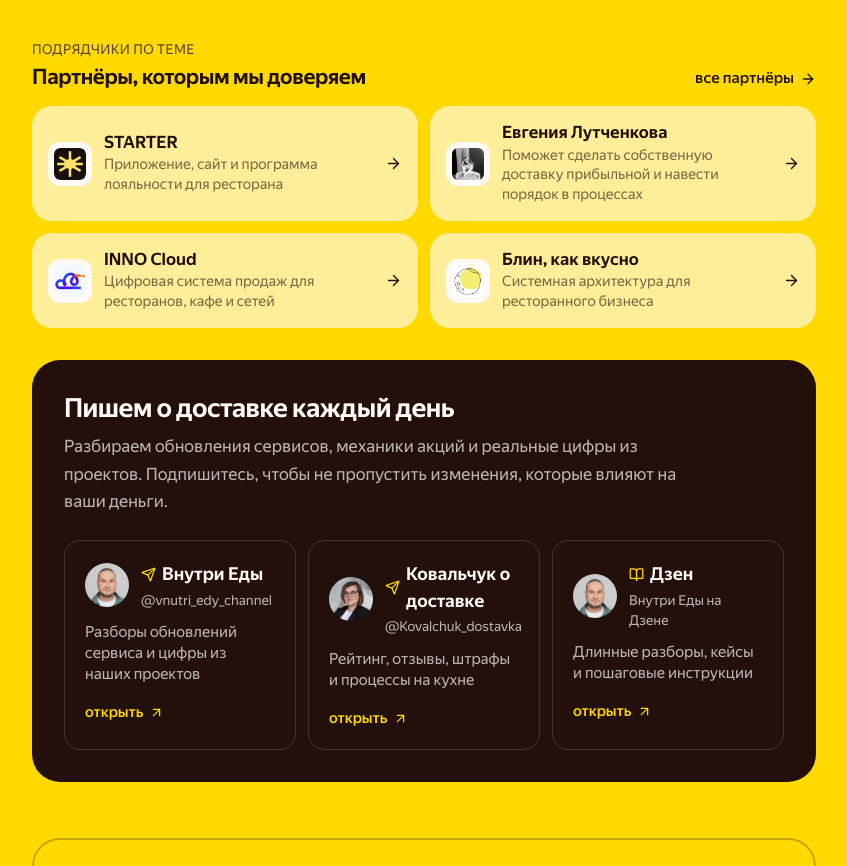
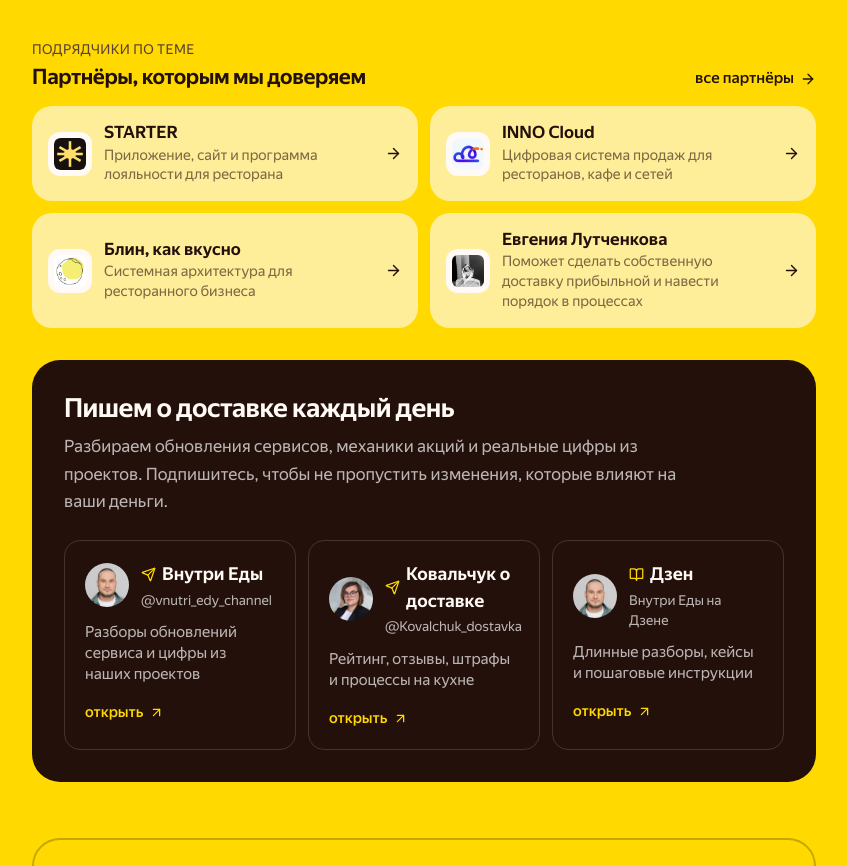
Before and after one commit to iamsitnikov-prog/food-delivery-site-10, a React (Vite) app: page /blog/kak-podklyuchit-restoran-k-yandex-ede in a window 1280 px wide. Shown: the part 6302-7168 px from the top of the page, without its empty margins (44-891 px from the left). Built offline with nearby package versions, Linux system fonts and the light colour scheme; no server answers.

Commit message:
Тематические подборки: ранее добавленные партнёры первыми

```diff
--- a/src/components/RelatedPartners.tsx
+++ b/src/components/RelatedPartners.tsx
@@ -5,9 +5,8 @@ import { PARTNERS, isInPartnerSection } from "@/data/partners";
 
 /** Блок «подрядчики по теме»: партнёры из подходящих разделов. Если таких нет, ничего не показываем. */
 const RelatedPartners = ({ sections, className = "", narrow = false }: { sections: string[]; className?: string; narrow?: boolean }) => {
-  const items = Array.from(
-    new Map(sections.flatMap((s) => PARTNERS.filter((p) => isInPartnerSection(p, s))).map((p) => [p.slug, p])).values(),
-  );
+  // Сохраняем общий порядок добавления; каждый партнёр появляется один раз.
+  const items = PARTNERS.filter((p) => sections.some((s) => isInPartnerSection(p, s)));
   if (!items.length) return null;
   const anchor = sections.find((s) => PARTNERS.some((p) => isInPartnerSection(p, s))) || "";
 
```
